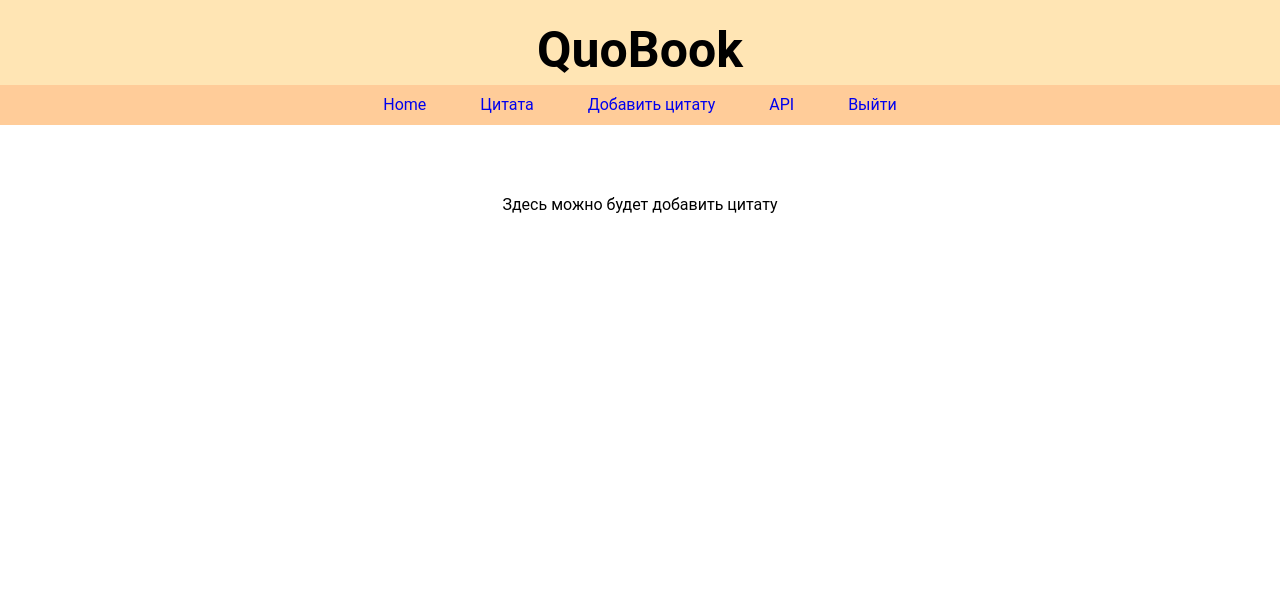
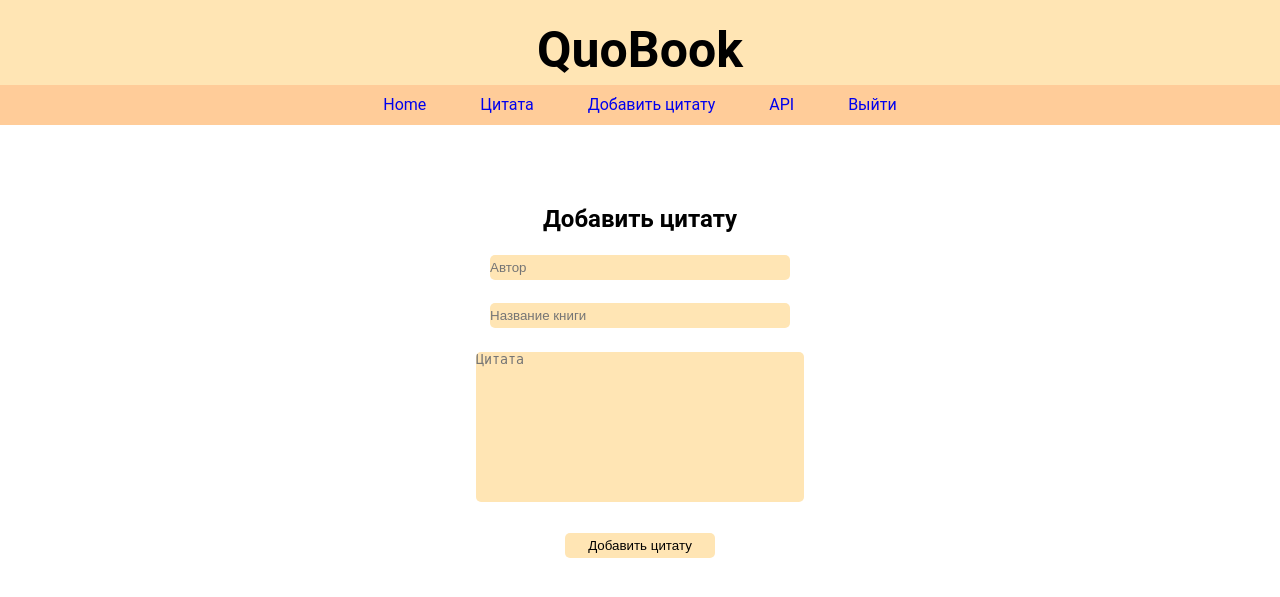
Before and after one commit to VGgog/QuoBook2.0, a Flask app: page /add_quote in a window 1280 px wide. Shown: the top 597 px of the page. Run offline with Flask 2, Linux system fonts and the light colour scheme; the visitor is signed in with stand-in values (Sample User, id 1); parts of the project's set-up code (start-up, migrations or seed data) failed here and were passed over.

Commit message:
Add front-end add_quote page

```diff
--- a/app/forms.py
+++ b/app/forms.py
@@ -1,5 +1,5 @@
 from flask_wtf import FlaskForm
-from wtforms import StringField, PasswordField, SubmitField, BooleanField
+from wtforms import StringField, PasswordField, SubmitField, BooleanField, TextAreaField
 from wtforms.validators import DataRequired, Email, EqualTo
 
 
@@ -26,3 +26,11 @@ class AuthForm(FlaskForm):
     email = StringField(validators=[DataRequired(), Email()], render_kw={"placeholder": "Email"})
     password = PasswordField(validators=[DataRequired()], render_kw={"placeholder": "Password"})
     submit = SubmitField('Получить токен')
+
+
+class AddQuoteForm(FlaskForm):
+    """Форма добавления цитаты"""
+    author = StringField(validators=[DataRequired()], render_kw={"placeholder": "Автор"})
+    book_title = StringField(validators=[DataRequired()], render_kw={"placeholder": "Название книги"})
+    quote = TextAreaField(validators=[DataRequired()], render_kw={"placeholder": "Цитата", "rows": 10, "cols": 39})
+    add_quote = SubmitField('Добавить цитату')
--- a/app/routes.py
+++ b/app/routes.py
@@ -94,11 +94,14 @@ def get_a_quote():
     return render_template('get_quote.html', title='Home')
 
 
-@app.route('/add_quote')
+@app.route('/add_quote', methods=['GET', 'POST'])
 @login_required
 def add_quote():
     """Страница добавления новых цитат"""
-    return render_template('add_quote.html', title='Documentation')
+    quote_data = forms.AddQuoteForm()
+    if quote_data.validate_on_submit():
+        return redirect(url_for('add_quote'))
+    return render_template('add_quote.html', title='Documentation', form=quote_data)
 
 
 @app.route('/logout')
--- a/app/static/css/style.css
+++ b/app/static/css/style.css
@@ -141,3 +141,17 @@ input{
 .documentation p.examples3{
 	padding-left: 95px;
 }
+.add_quote{
+	line-height: 3em
+}
+.add_quote_field{
+	resize: none;
+	margin-top: 1em;
+	border: 5px, black;
+	background: #ffe5b4;
+	color: black;
+  border-radius: 5px;
+}
+.add_quote_button_field{
+	width: 150px;
+}
--- a/app/templates/add_quote.html
+++ b/app/templates/add_quote.html
@@ -1,5 +1,38 @@
 {% extends "base.html" %}
 
 {% block content %}
-Здесь можно будет добавить цитату
+<div class="add_quote">
+    <h2>Добавить цитату</h2>
+        <form action="" method="post" novalidate>
+            {{ form.hidden_tag() }}
+            <p>
+                {{ form.author(size=32, class_="add_author_field") }}<br>
+                {% for error in form.author.errors %}
+                <span style="color: #D2691E;">{{'Это поле должно быть заполнено'}}</span>
+                {% endfor %}
+            </p>
+            <p>
+                {{ form.book_title(size=32, class_="add_book_title_field") }}<br>
+                {% for error in form.book_title.errors %}
+                <span style="color: #D2691E;">{{'Это поле должно быть заполнено.'}}</span>
+                {% endfor %}
+            </p>
+            <p>
+                {{ form.quote(size=64, class_="add_quote_field") }}<br>
+                {% for error in form.quote.errors %}
+                <span style="color: #D2691E;">{{'Это поле должно быть заполнено.'}}</span>
+                {% endfor %}
+            </p>
+            {% with messages = get_flashed_messages() %}
+            {% if messages %}
+            <ul>
+                {% for message in messages %}
+                <li style="color: #D2691E;">{{ message }}</li>
+                {% endfor %}
+            </ul>
+            {% endif %}
+            {% endwith %}
+            <p>{{ form.add_quote(class_="add_quote_button_field") }}</p>
+        </form>
+</div>
 {% endblock %}
```
